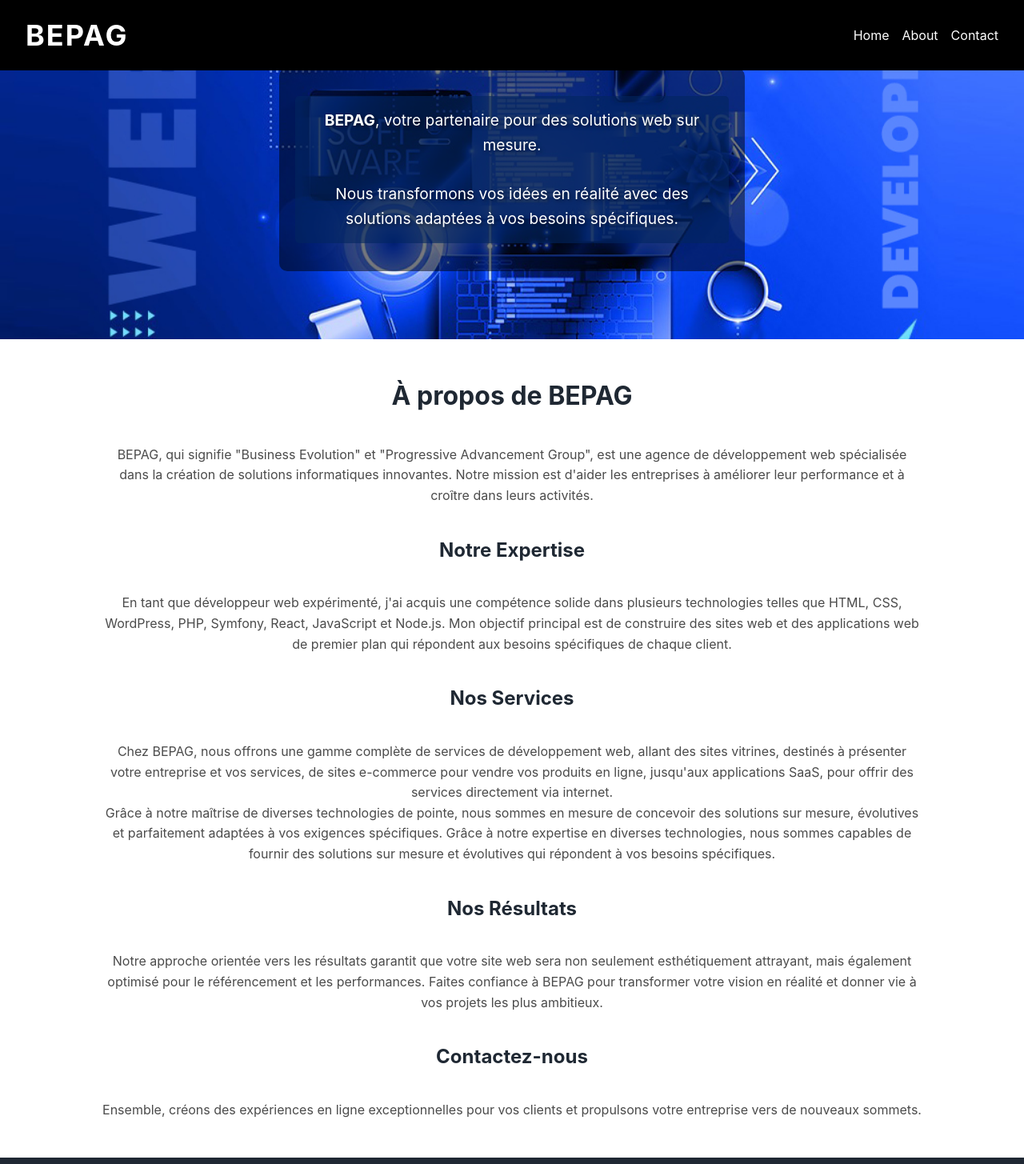
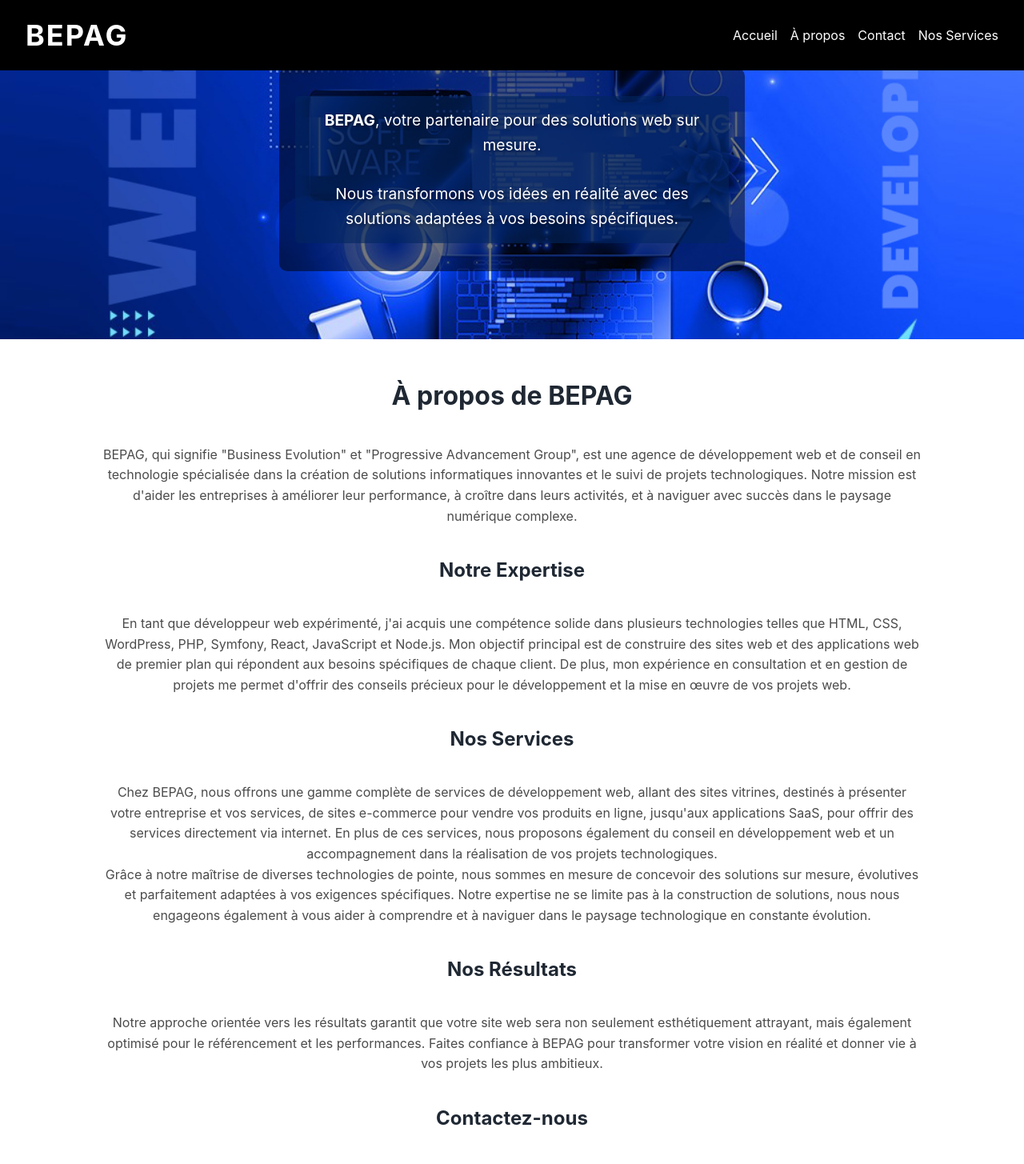
Before and after one commit to mrtchou/sitePerso, a React (Create React App) app: page /about in a window 1280 px wide. Shown: the top 1455 px of the page at 80% size. Built offline with nearby package versions, Linux system fonts and the light colour scheme.

Commit message:
creation file services with shadow box

```diff
--- a/src/App.js
+++ b/src/App.js
@@ -7,6 +7,7 @@
 import Contact from "./components/Contact";
 import { BrowserRouter, Route, Routes } from "react-router-dom";
 import About from "./pages/About";
+import Services from "./pages/NosServices";
 
 function App() {
   return (
@@ -17,6 +18,7 @@
           <Route path="/" element={<Main />} />
           <Route path="/contact" element={<Contact />} />
           <Route path="/about" element={<About />} />
+          <Route path="/Nos-Services" element={<Services />} />
 
           {/* <Route path="/signup" element={<Signup />} />
           <Route path="/contact" element={<Contact />} />
--- a/src/components/Header.js
+++ b/src/components/Header.js
@@ -59,13 +59,16 @@
         <ul className="menu">
           {/* On utilise le composant Link pour la navigation dans l'application. */}
           <li>
-            <Link to="/">Home</Link>
+            <Link to="/">Accueil</Link>
           </li>
           <li>
-            <Link to="/about">About</Link>
+            <Link to="/about">À propos</Link>
           </li>
           <li>
             <Link to="/contact">Contact</Link>
+          </li>
+          <li>
+            <Link to="/Nos-Services">Nos Services</Link>
           </li>
           {/* <li>
             <Link to="/projects">Nos Projets</Link>
--- a/src/pages/About.js
+++ b/src/pages/About.js
@@ -7,10 +7,11 @@
       <h1>À propos de BEPAG</h1>
       <p>
         BEPAG, qui signifie "Business Evolution" et "Progressive Advancement
-        Group", est une agence de développement web spécialisée dans la création
-        de solutions informatiques innovantes. Notre mission est d'aider les
-        entreprises à améliorer leur performance et à croître dans leurs
-        activités.
+        Group", est une agence de développement web et de conseil en technologie
+        spécialisée dans la création de solutions informatiques innovantes et le
+        suivi de projets technologiques. Notre mission est d'aider les
+        entreprises à améliorer leur performance, à croître dans leurs
+        activités, et à naviguer avec succès dans le paysage numérique complexe.
       </p>
 
       <h2>Notre Expertise</h2>
@@ -19,7 +20,10 @@
         solide dans plusieurs technologies telles que HTML, CSS, WordPress, PHP,
         Symfony, React, JavaScript et Node.js. Mon objectif principal est de
         construire des sites web et des applications web de premier plan qui
-        répondent aux besoins spécifiques de chaque client.
+        répondent aux besoins spécifiques de chaque client. De plus, mon
+        expérience en consultation et en gestion de projets me permet d'offrir
+        des conseils précieux pour le développement et la mise en œuvre de vos
+        projets web.
       </p>
 
       <h2>Nos Services</h2>
@@ -28,14 +32,16 @@
         web, allant des sites vitrines, destinés à présenter votre entreprise et
         vos services, de sites e-commerce pour vendre vos produits en ligne,
         jusqu'aux applications SaaS, pour offrir des services directement via
-        internet.
+        internet. En plus de ces services, nous proposons également du conseil
+        en développement web et un accompagnement dans la réalisation de vos
+        projets technologiques.
         <br />
         Grâce à notre maîtrise de diverses technologies de pointe, nous sommes
         en mesure de concevoir des solutions sur mesure, évolutives et
-        parfaitement adaptées à vos exigences spécifiques. Grâce à notre
-        expertise en diverses technologies, nous sommes capables de fournir des
-        solutions sur mesure et évolutives qui répondent à vos besoins
-        spécifiques.
+        parfaitement adaptées à vos exigences spécifiques. Notre expertise ne se
+        limite pas à la construction de solutions, nous nous engageons également
+        à vous aider à comprendre et à naviguer dans le paysage technologique en
+        constante évolution.
       </p>
 
       <h2>Nos Résultats</h2>
--- /dev/null
+++ b/src/pages/NosServices.js
@@ -0,0 +1,37 @@
+import React from "react";
+import "../styles/NosServices.css";
+
+const ServiceCard = ({ title, description }) => (
+  <div className="service-card">
+    <h2>{title}</h2>
+    <p>{description}</p>
+  </div>
+);
+
+const Services = () => {
+  const services = [
+    {
+      title: "Création de sites web",
+      description:
+        "Que vous ayez besoin d'un site web corporatif, d'une boutique en ligne ou d'un portfolio personnel, nous avons les compétences et l'expertise nécessaires pour créer un site web qui correspond parfaitement à vos besoins. Nous utilisons une combinaison de HTML, CSS, JavaScript, React, et Node.js pour créer des sites web attrayants et fonctionnels.",
+    },
+    // Ajoutez ici plus de services comme l'exemple ci-dessus
+  ];
+
+  return (
+    <div className="services">
+      <h1>Nos Services</h1>
+      <div className="services__content">
+        {services.map((service, index) => (
+          <ServiceCard
+            key={index}
+            title={service.title}
+            description={service.description}
+          />
+        ))}
+      </div>
+    </div>
+  );
+};
+
+export default Services;
--- /dev/null
+++ b/src/styles/NosServices.css
@@ -0,0 +1,47 @@
+.services {
+    padding: 20px;
+    background-color: #f7f7f7;
+    display: flex;
+    flex-direction: column;
+    align-items: center;
+    font-family: Arial, sans-serif;
+}
+
+.services h1 {
+    color: #333;
+    text-transform: uppercase;
+    margin-bottom: 20px;
+    text-align: center;
+}
+
+.services__content {
+    display: flex;
+    flex-wrap: wrap;
+    justify-content: space-around;
+    width: 100%;
+    max-width: 1200px;
+}
+
+.service-card {
+    background-color: white;
+    box-shadow: 0 0 10px rgba(0, 0, 0, 0.1);
+    margin: 10px;
+    padding: 20px;
+    width: calc(50% - 20px);
+    box-sizing: border-box;
+    transition: all 0.3s ease;
+}
+
+.service-card:hover {
+    transform: scale(1.02);
+    box-shadow: 0 0 20px rgba(0, 0, 0, 0.2);
+}
+
+.service-card h2 {
+    color: #333;
+    margin-bottom: 10px;
+}
+
+.service-card p {
+    color: #666;
+}
```
Also changed, not shown: src/styles/Contact.css (line endings or trailing spaces), 1 other file (tests, documents, lock files or other folders).
